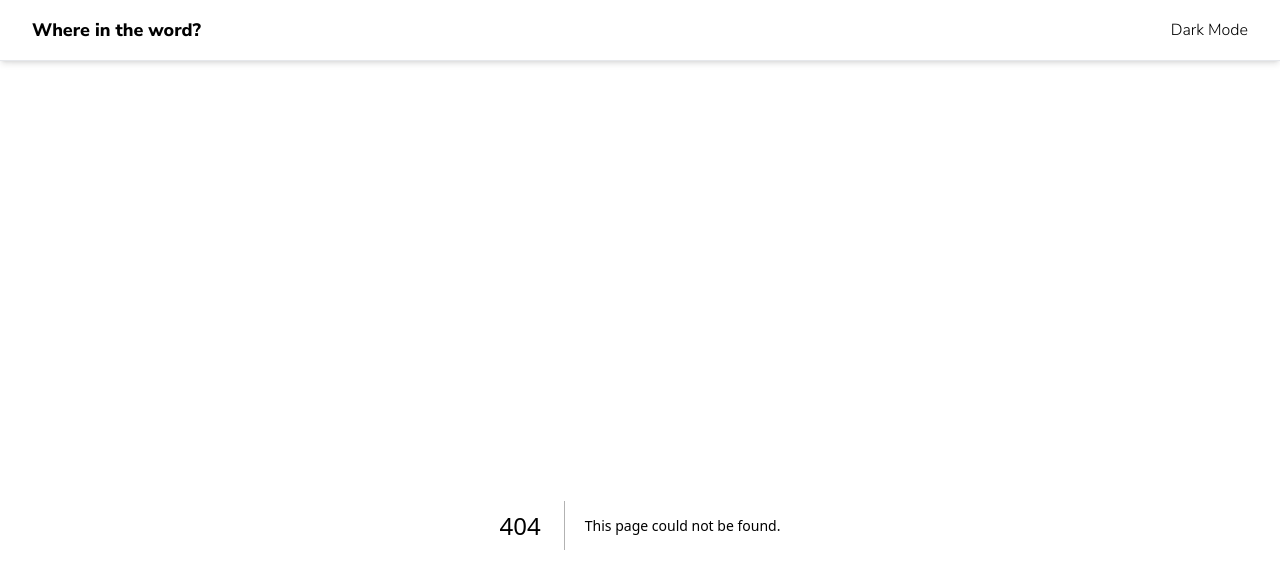
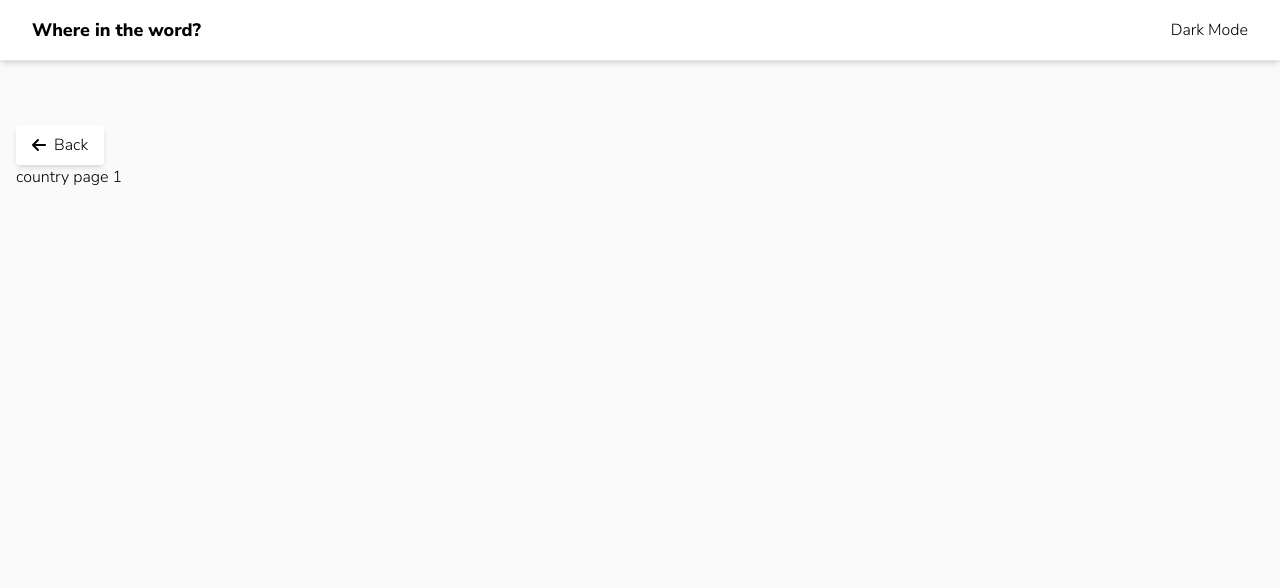
Before and after one commit to jcaviedesc/countries-app, a Next.js app: page /country/1 in a window 1280 px wide. Before the commit this address had no page. Shown: the top 588 px of the page. Built offline with nearby package versions, Linux system fonts and the light colour scheme.

Commit message:
feat(page): create new page detail country
create countryLayout component

add fontawesome icons

```diff
--- a/app/_components/country-card/country-card.tsx
+++ b/app/_components/country-card/country-card.tsx
@@ -1,5 +1,6 @@
 import Image from "next/image";
 import styles from "./styles.module.css";
+import Link from "next/link";
 
 type CountryCardProps = {
   /**
@@ -21,6 +22,7 @@ function CountryCard({
 }: CountryCardProps) {
   return (
     <div className={styles.country_card}>
+      <Link href={`/country/${name.toLowerCase()}`}>
         <div className="h-36 overflow-hidden">
           <Image
             src={flag}
@@ -30,6 +32,7 @@ function CountryCard({
             className="object-cover w-full h-full"
           />
         </div>
+      </Link>
       <div className={styles.country_card_body}>
         <h2 className={styles.country_card_name}>{name}</h2>
         <div className={styles.country_card_bodydata}>
--- /dev/null
+++ b/app/country/[name]/layout.tsx
@@ -0,0 +1,23 @@
+import Link from "next/link";
+import { FontAwesomeIcon } from "@fortawesome/react-fontawesome";
+import { faArrowLeft } from "@fortawesome/free-solid-svg-icons";
+
+export default function CountryLayout({
+  children,
+}: {
+  children: React.ReactNode;
+}) {
+  return (
+    <div>
+      <div>
+        <Link href="/">
+          <button className="flex items-center space-x-2 bg-white shadow-md px-4 py-2 rounded">
+            <FontAwesomeIcon icon={faArrowLeft} />
+            <span>Back</span>
+          </button>
+        </Link>
+      </div>
+      {children}
+    </div>
+  );
+}
--- /dev/null
+++ b/app/country/[name]/page.tsx
@@ -0,0 +1,13 @@
+type CountryPageProps = {
+  params: {
+    name: string;
+  };
+};
+
+export default function CountryPage({ params: { name } }: CountryPageProps) {
+  return (
+    <div>
+      <h1>country page {name}</h1>
+    </div>
+  );
+}
--- a/app/layout.tsx
+++ b/app/layout.tsx
@@ -1,7 +1,11 @@
 import "./globals.css";
 import type { Metadata } from "next";
+import { config } from "@fortawesome/fontawesome-svg-core";
+import "@fortawesome/fontawesome-svg-core/styles.css";
 import { Nunito_Sans } from "next/font/google";
 import { MainHeader } from "./_components";
+
+config.autoAddCss = false;
 
 const nunitoSans = Nunito_Sans({
   weight: ["300", "600", "800"],
--- a/app/page.tsx
+++ b/app/page.tsx
@@ -10,7 +10,7 @@ export default async function Home() {
         <CountryCard
           key={`${name}`}
           flag={flags.png}
-          name={name.official}
+          name={name.common}
           capital={capital?.length > 0 ? capital[0] : ""}
           {...restCountryData}
         />
--- a/package.json
+++ b/package.json
@@ -9,6 +9,10 @@
     "lint": "next lint"
   },
   "dependencies": {
+    "@fortawesome/fontawesome-svg-core": "^6.4.2",
+    "@fortawesome/free-regular-svg-icons": "^6.4.2",
+    "@fortawesome/free-solid-svg-icons": "^6.4.2",
+    "@fortawesome/react-fontawesome": "^0.2.0",
     "@types/node": "20.4.9",
     "@types/react": "18.2.19",
     "@types/react-dom": "18.2.7",
```
Also changed, not shown: 1 other file (tests, documents, lock files or other folders). Lines whose indentation alone changed are shown as unchanged.
